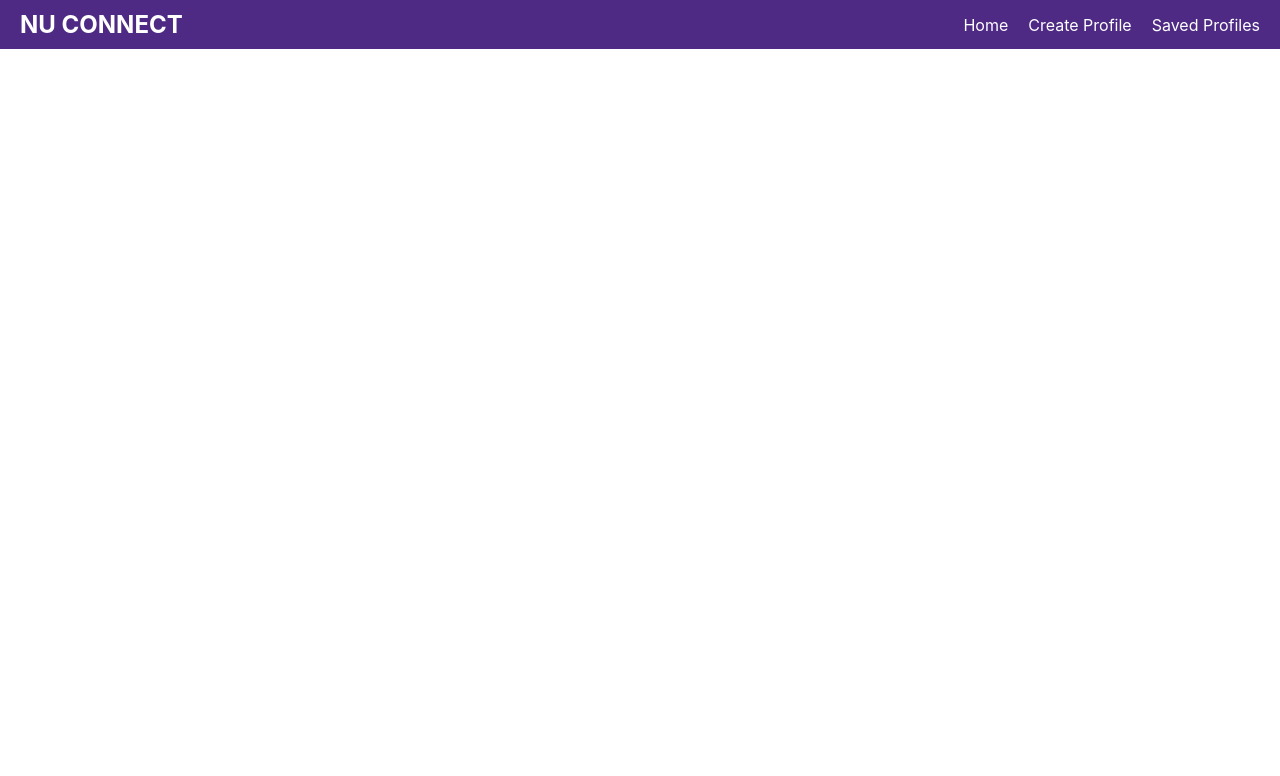
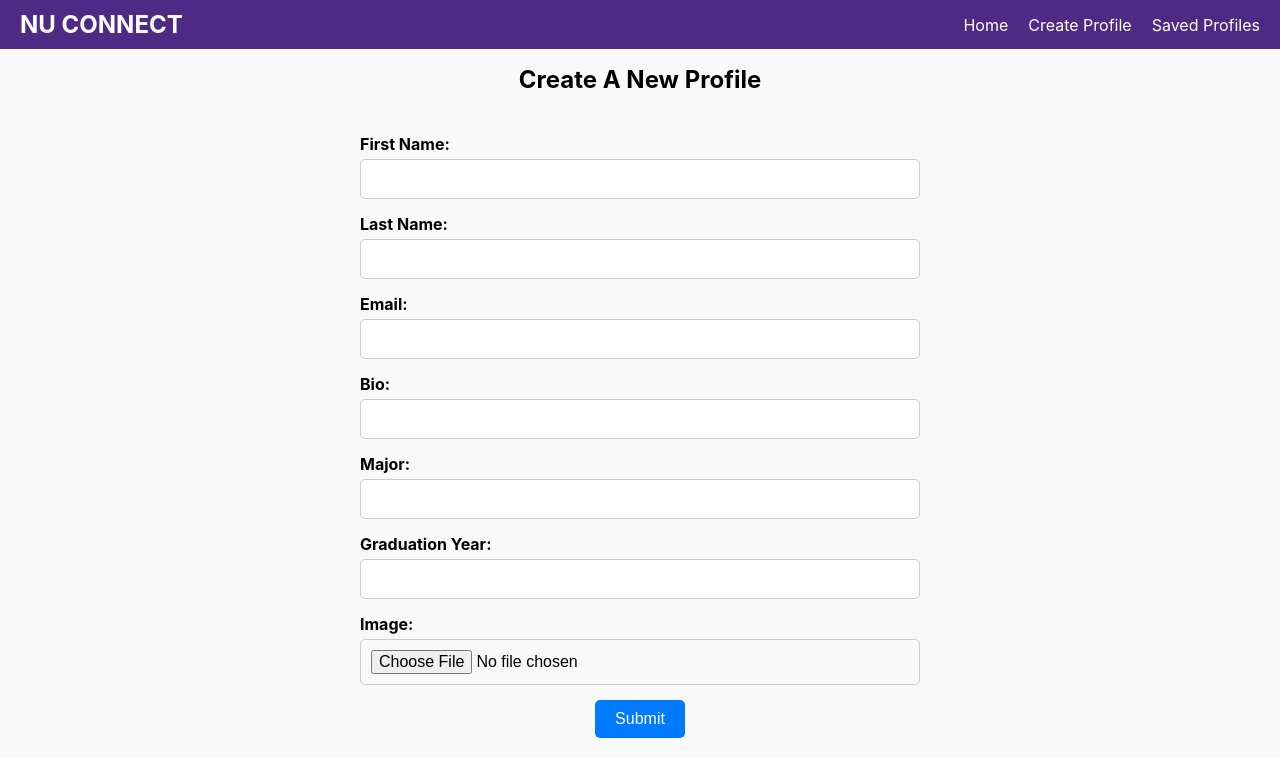
Before and after one commit to JustinCharo/NU-Connect, a React (Create React App) app: page /create in a window 1280 px wide. Shown: the top 776 px of the page. Built offline with nearby package versions, Linux system fonts and the light colour scheme.

Commit message:
Removed search, implemented Create Profile page

```diff
--- a/src/App.jsx
+++ b/src/App.jsx
@@ -1,6 +1,7 @@
 import Home from "./pages/Home"
 import Favorites from "./pages/Favorites"
 import Create from "./pages/Create"
+import SpecificProfiles from "./pages/SpecificProfiles"
 import Navbar from "./components/Navbar"
 import {Routes, Route} from "react-router-dom"
 
@@ -13,6 +14,7 @@ function App() {
                 <Route path="/" element={<Home />}/>
                 <Route path="/favorites" element={<Favorites />}/>
                 <Route path="/create" element={<Create />}/>
+                <Route path="/search" element={<SpecificProfiles />}/>
             </Routes>
         </main>
         </div>
--- /dev/null
+++ b/src/css/Create.css
@@ -0,0 +1,70 @@
+/* Create.css */
+
+html,
+body {
+    margin: 0;
+    padding: 0;
+    height: 100%;
+}
+
+.create-profile {
+    display: flex;
+    flex-direction: column;
+    justify-content: center;
+    align-items: center;
+    height: 100%;
+    background-color: #f9f9f9;
+    /* Optional for a background color */
+}
+
+h1 {
+    margin-bottom: 20px;
+    font-size: 24px;
+    text-align: center;
+}
+
+.form {
+    display: flex;
+    flex-direction: column;
+    width: 100%;
+    max-width: 600px;
+    /* Adjust this as needed for form width */
+    padding: 20px;
+    box-sizing: border-box;
+}
+
+.form>div {
+    margin-bottom: 15px;
+    display: flex;
+    flex-direction: column;
+}
+
+.form-label {
+    font-size: 16px;
+    margin-bottom: 5px;
+    font-weight: bold;
+}
+
+.form-input {
+    font-size: 16px;
+    padding: 10px;
+    width: 100%;
+    box-sizing: border-box;
+    border: 1px solid #ccc;
+    border-radius: 5px;
+}
+
+.submit-form-button {
+    padding: 10px 20px;
+    font-size: 16px;
+    background-color: #007bff;
+    color: white;
+    border: none;
+    border-radius: 5px;
+    cursor: pointer;
+    align-self: center;
+}
+
+.submit-form-button:hover {
+    background-color: #0056b3;
+}
--- a/src/css/Home.css
+++ b/src/css/Home.css
@@ -13,21 +13,3 @@
   margin: 20px 20px;
   justify-content: center;
 }
-
-.search-form {
-  position: absolute;
-  top: 10px;
-  left: 50%;
-  transform: translate(-50%);
-  width: 100%;
-  max-width: 400px;
-  justify-content: center;
-}
-
-.search-input {
-  width: 100%;
-  max-width: 400px;
-  padding: 8px;
-  border: none;
-  border-radius: 4px;
-}
--- a/src/pages/Create.jsx
+++ b/src/pages/Create.jsx
@@ -1,7 +1,123 @@
+import "../css/Create.css";
+import { useState } from "react";
+import { createUser } from "../services/api";
+
 function Create() {
+
+    const [formData, setFormData] = useState({
+        firstname: "",
+        lastname: "",
+        email: "",
+        bio: "",
+        major: "",
+        graduationyear: "",
+        image: null
+    });
+
+    const handleChange = (e) => {
+        const { name, value } = e.target;
+        setFormData({ ...formData, [name]: value });
+    };
+
+    const handleFileChange = (e) => {
+        setFormData({ ...formData, image: e.target.files[0] });
+    }
+
+    const handleSubmit = async (e) => {
+        e.preventDefault();
+        createUser(formData);
+    };
+
     return (
         <div className="create-profile">
-
+            <h1>Create A New Profile</h1>
+            <form onSubmit={handleSubmit} encType="multipart/form-data" className="form">
+            <div>
+            <label htmlFor="firstname" className="form-label">First Name:</label>
+            <input
+                type="text"
+                id="firstname"
+                name="firstname"
+                value={formData.firstname}
+                onChange={handleChange}
+                required
+                className = "form-input"
+            />
+            </div>
+            <div>
+            <label htmlFor="lastname" className="form-label"> Last Name:</label>
+            <input
+                type="text"
+                id="lastname"
+                name="lastname"
+                value={formData.lastname}
+                onChange={handleChange}
+                required
+                className = "form-input"
+            />
+            </div>
+            <div>
+            <label htmlFor="email" className="form-label">Email:</label>
+            <input
+                type="text"
+                id="email"
+                name="email"
+                value={formData.email}
+                onChange={handleChange}
+                required
+                className = "form-input"
+            />
+            </div>
+            <div>
+            <label htmlFor="bio" className="form-label">Bio:</label>
+            <input
+                type="text"
+                id="bio"
+                name="bio"
+                value={formData.bio}
+                onChange={handleChange}
+                required
+                className = "form-input"
+            />
+            </div>
+            <div>
+            <label htmlFor="major" className="form-label">Major:</label>
+            <input
+                type="text"
+                id="major"
+                name="major"
+                value={formData.major}
+                onChange={handleChange}
+                required
+                className = "form-input"
+            />
+            </div>
+            <div>
+            <label htmlFor="graduationyear" className="form-label">Graduation Year:</label>
+            <input
+                type="text"
+                id="graduationyear"
+                name="graduationyear"
+                value={formData.graduationyear}
+                onChange={handleChange}
+                required
+                className = "form-input"
+            />
+            </div>
+            <div>
+            <label htmlFor="image" className="form-label">Image:</label>
+            <input
+                type="file"
+                id="image"
+                name="image"
+                accept="image/*"
+                onChange={handleFileChange}
+                required
+                className = "form-input"
+            />
+            </div>
+            <button type="submit" className="submit-form-button">Submit</button>
+            </form>
         </div>
     )
 }
--- a/src/pages/Home.jsx
+++ b/src/pages/Home.jsx
@@ -1,16 +1,12 @@
 import '../css/Home.css';
 import Profiles from '../components/Profiles';
 import React from 'react';
+import { useState } from 'react';
+import { useNavigate } from 'react-router-dom';
 
 function Home() {
-
-  const search = () => {};
-
   return (
     <div className="HomePage">
-      <form onSubmit={search} className="search-form">
-        <input type="text" className="search-input" placeholder="Search..."/>
-      </form>
       <Profiles />
     </div>
   );
--- a/src/services/api.js
+++ b/src/services/api.js
@@ -1,25 +1,36 @@
-const API_URL = "https://disc-assignment-5-users-api.onrender.com"
+const API_URL = "https://disc-assignment-5-users-api.onrender.com";
 
 export const getAllUsers = async () => {
-    const response = await fetch(
-        (API_URL + "/api/users")
-    );
+    const response = await fetch(`${API_URL}/api/users`);
     const data = await response.json();
     return data;
 };
 
-export const getUserByID = async () => {
-    const response = await fetch(
-        (API_URL + "/api/users/:id")
-    );
+export const getUserByID = async (id) => {
+    const response = await fetch(`${API_URL}/api/users/${id}`);
     const data = await response.json();
-    return data.results;
+    return data;
 };
 
 export const createUser = async () => {
-    const response = await fetch(
-        (API_URL + "/api/users")
-    );
-    const data = await response.json();
-    return data.results;
+
+    const postData = new FormData();
+    postData.append("firstname", postData.firstname);
+    postData.append("lastname", postData.lastname);
+    postData.append("email", postData.email);
+    postData.append("bio", postData.bio);
+    postData.append("major", postData.major);
+    postData.append("graduationyear", postData.graduationyear);
+    postData.append("image", postData.image);
+
+    const response = await fetch(`${API_URL}/api/users`, {
+        method: "POST",
+        body: postData
+    });
+
+    if (response.ok) {
+        console.log("Profile created successfully.");
+    } else {
+            console.log("Failed to create profile.");
+    }
 };
```
Also changed, not shown: src/components/Profiles.jsx (+5 -2 lines), src/pages/SpecificProfiles.jsx (added).
